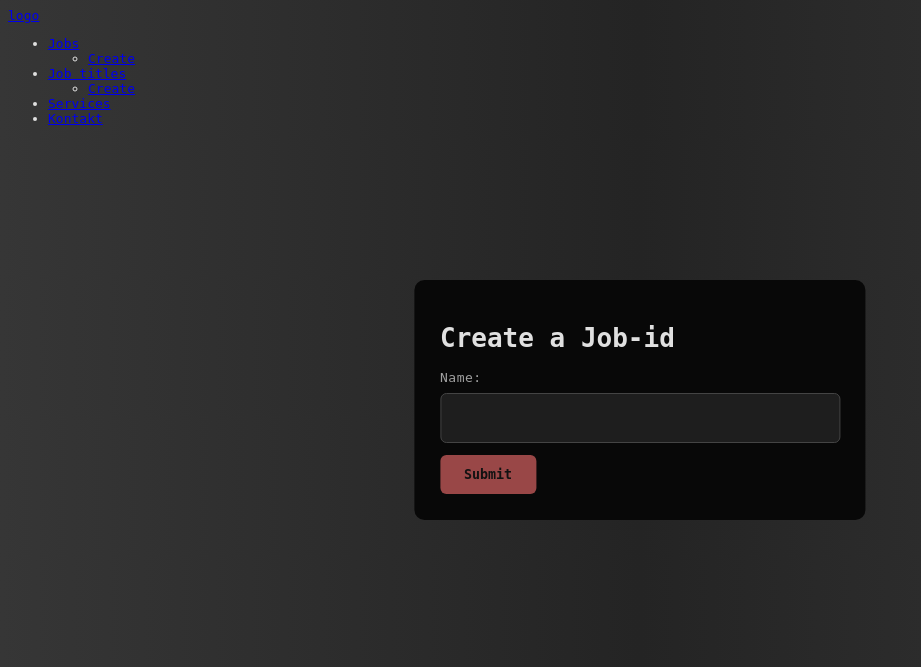
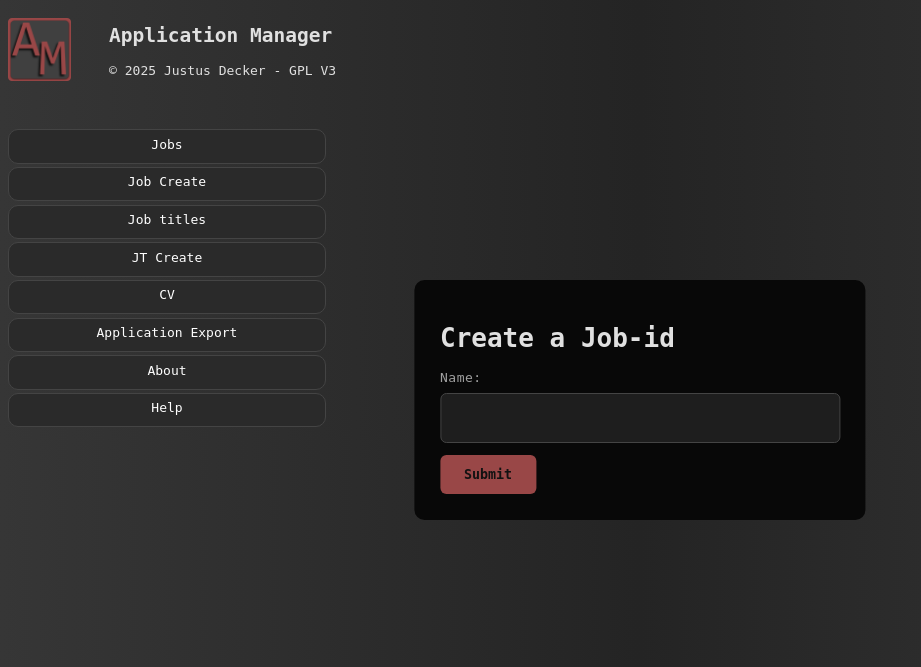
Before and after one commit to justusdecker/Application-Manager, a Flask app: page /job_titles/create in a window 1280 px wide. Shown: the top 667 px of the page, without its empty margins (0-921 px from the left). Run offline with Flask 3, Linux system fonts and the light colour scheme; tables that the repository leaves empty hold one stand-in row (values such as "Sample post").

Commit message:
add sidebar html

```diff
--- a/src/backend/templates/default.html
+++ b/src/backend/templates/default.html
@@ -10,28 +10,27 @@
 
 </head>
 <body>
-    <nav class="navbar">
-        <div class="logo">
-            <a href="/">logo</a>
+    <aside class="sidebar">
+        <div class="title-align">
+            <img src="{{ url_for('static', filename='logo.png') }}" alt="" class="logo">
+            <div>
+                <h1>Application Manager</h1>
+                <p>&copy 2025 Justus Decker - GPL V3</p>
+            </div>
         </div>
-        <ul class="nav-links">
-            <li>
-                <a href="/jobs">Jobs</a>
-                <ul>
-                <li><a href="/jobs/create">Create</a></li>
-                </ul>
-            </li>
+        <a class="nav-link" href="/jobs">Jobs</a>
+        <a class="nav-link" href="/jobs/create">Job Create</a>
 
-            <li>
-                <a href="/job_titles">Job titles</a>
-                <ul>
-                <li><a href="/job_titles/create">Create</a></li>
-                </ul>
-            </li>
-            <li><a href="/services">Services</a></li>
-            <li><a href="/contact">Kontakt</a></li>
-        </ul>
-    </nav>
+        <a class="nav-link" href="/job_titles">Job titles</a>
+        <a class="nav-link" href="/job_titles/create">JT Create</a>
+
+        <a class="nav-link" href="/cv">CV</a>
+
+        <a class="nav-link" href="/export">Application Export</a>
+
+        <a class="nav-link" href="/about">About</a>
+        <a class="nav-link" href="/help">Help</a>
+    </aside>
 
     <div class="container">
 
```
